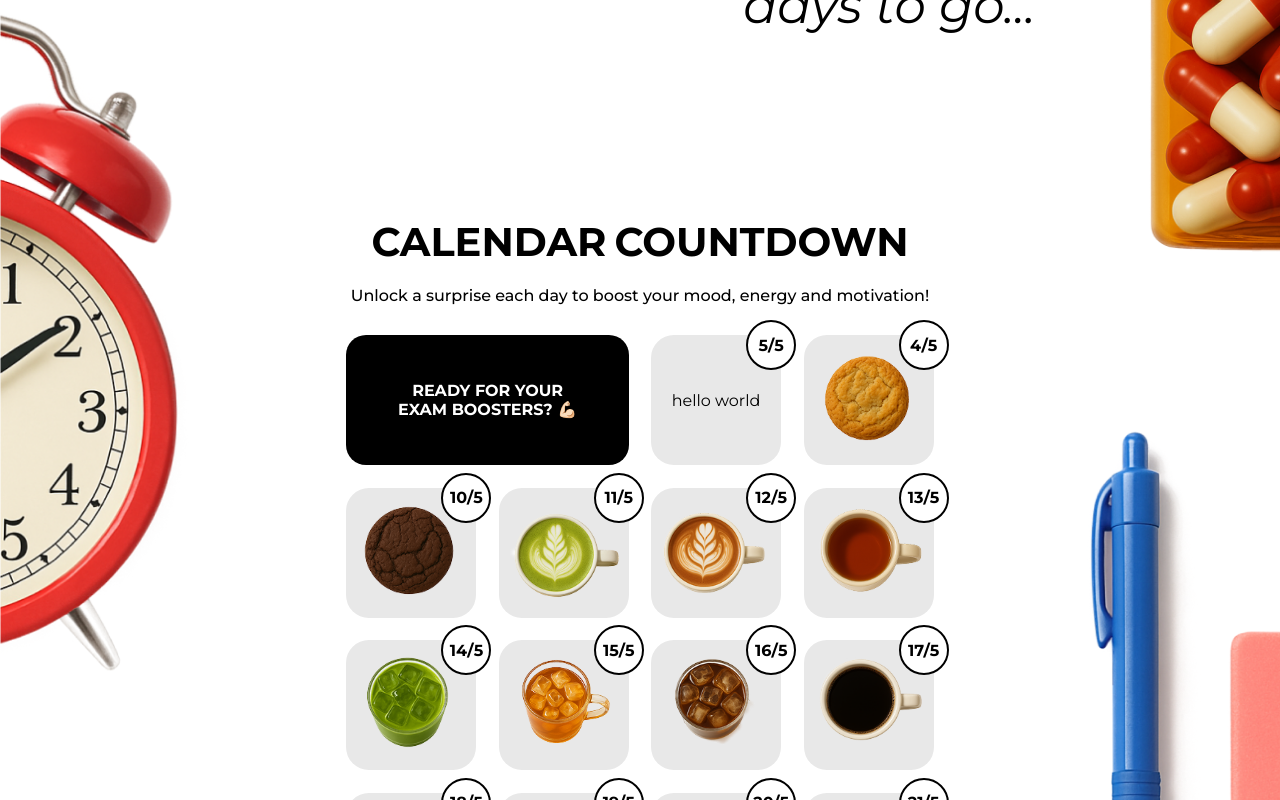
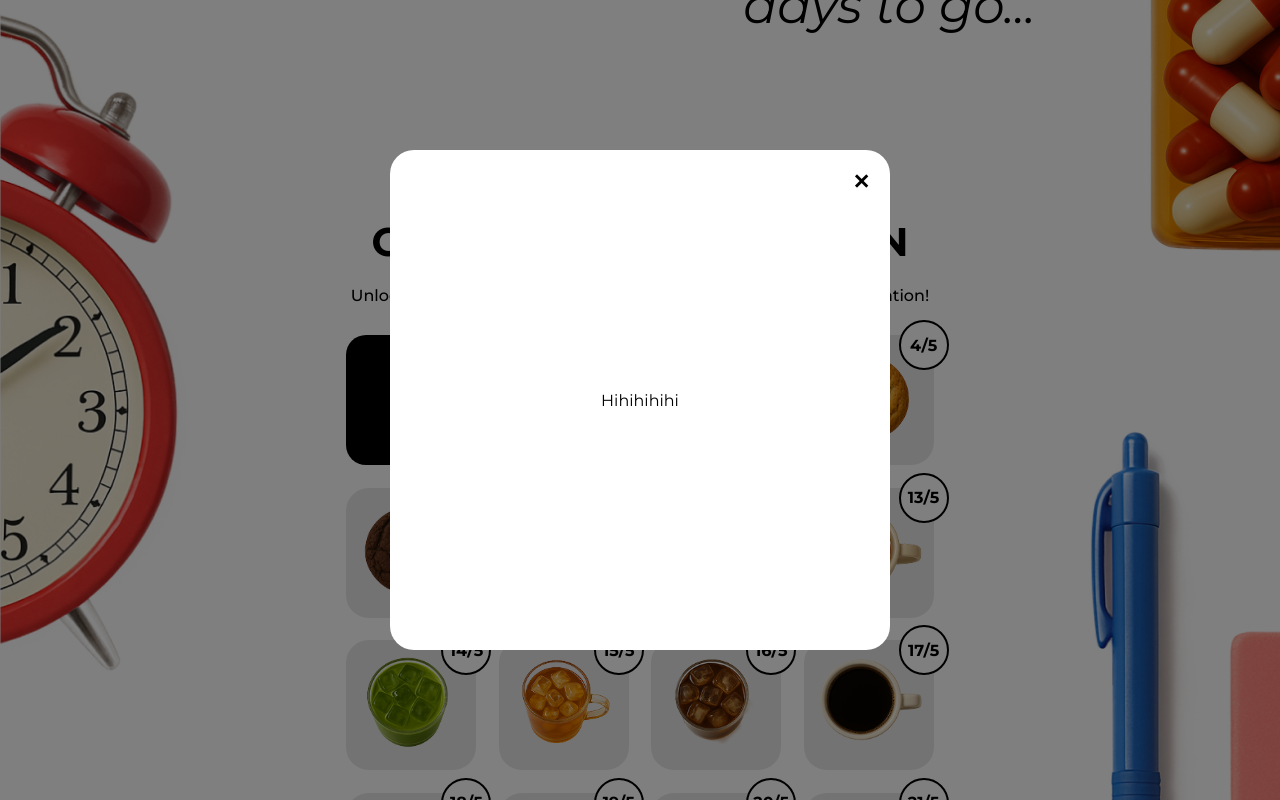
Before and after one commit to cherryliu27/exam-countdown, a React (Vite) app: page / in a window 1280 px wide. Both pictures are taken after a click on the element 716 px from the left and 975 px from the top of the page. Shown: the part 575-1375 px from the top of the page. Built offline with nearby package versions, Linux system fonts and the light colour scheme; a web font is replaced by a local one.

Commit message:
added modal

```diff
--- a/src/App.css
+++ b/src/App.css
@@ -162,24 +162,30 @@
   /* display: flex;
   justify-content: center;
   align-items: center; */
-  animation: bounce 2.3s ease-in-out infinite both;
+  animation: bounce 2.1s ease-in-out infinite both;
 }
 
 @keyframes bounce {
   0% {
     transform: translateY(0);
+    color: rgb(191, 20, 28);
+    /* color: coral; */
+    /* -webkit-text-stroke: 6px coral; */
+    -webkit-text-stroke: 6px rgb(191, 20, 28);
     /* color: rgb(191, 20, 28);
     -webkit-text-stroke: 6px rgb(191, 20, 28); */
   }
   50% {
-    transform: translateY(22px);
+    transform: translateY(20px);
+    color: black;
+    -webkit-text-stroke: 6px black;
+  }
+  100% {
+    transform: translateY(0);
     color: rgb(191, 20, 28);
     /* color: coral; */
     /* -webkit-text-stroke: 6px coral; */
     -webkit-text-stroke: 6px rgb(191, 20, 28);
-  }
-  100% {
-    transform: translateY(0);
     /* color: rgb(191, 20, 28);
     -webkit-text-stroke: 6px rgb(191, 20, 28); */
   }
@@ -396,6 +402,46 @@ main,
   border: none;
   border: 2px solid #fff;
 }
+
+/* MODAL */
+.modal-overlay {
+  position: fixed;
+  top: 0;
+  left: 0;
+  width: 100%;
+  height: 100%;
+  background-color: rgba(0, 0, 0, 0.5);
+  z-index: 20;
+  display: flex;
+  justify-content: center;
+  align-items: center;
+}
+
+.modal {
+  position: fixed;
+  width: 80%;
+  aspect-ratio: 1/1;
+  max-width: 500px;
+  display: flex;
+  justify-content: center;
+  align-items: center;
+  border-radius: 1.5rem;
+  background-color: #fff;
+}
+
+.modal-close {
+  position: absolute;
+  top: 15px;
+  right: 15px;
+  font-size: 1.3rem;
+  border: none;
+  font-weight: 600;
+  background-color: transparent;
+  cursor: pointer;
+  /* border: 1px solid green; */
+  padding: 5px;
+}
+
 /* *** --- NOTES SECTION --- *** */
 
 .notes {
--- a/src/assets/components/Calendar.jsx
+++ b/src/assets/components/Calendar.jsx
@@ -12,6 +12,8 @@ import { useState } from "react";
 
 export default function Calendar() {
   const [prizes, setPrizes] = useState(Prizes);
+  const [isModalOpen, setIsModalOpen] = useState(false);
+  const [modalMessage, setModalMessage] = useState("");
 
   //   function flipCard(id) {
   //     setPrizes((prev) =>
@@ -24,11 +26,23 @@ export default function Calendar() {
   //   }
 
   function flipCard(id) {
+    const clickedPrize = prizes.find((prize) => prize.id === id);
+    if (!clickedPrize.isFlipped && clickedPrize.includesModal) {
+      setTimeout(() => {
+        setModalMessage(clickedPrize.modalMessage);
+        setIsModalOpen(true);
+      }, 2500);
+    }
+
     setPrizes((prev) =>
       prev.map((prize) =>
         prize.id === id ? { ...prize, isFlipped: !prize.isFlipped } : prize
       )
     );
+  }
+
+  function closeModal() {
+    setIsModalOpen((prev) => !prev);
   }
 
   const prizeElement = prizes.map((prize) => {
@@ -77,6 +91,16 @@ export default function Calendar() {
           {prizeElement}
         </div>
       </div>
+      {isModalOpen && (
+        <div className="modal-overlay">
+          <div className="modal">
+            <button className="modal-close" onClick={closeModal}>
+              ✕
+            </button>
+            <p>{modalMessage}</p>
+          </div>
+        </div>
+      )}
     </main>
   );
 }
--- a/src/assets/components/Notes.jsx
+++ b/src/assets/components/Notes.jsx
@@ -14,7 +14,7 @@ export default function Notes() {
           Remember to rested and stay hydrated 😌
         </p>
         <p className="notes-add-text">
-          Prepared by your girlfriend. <span>You're welcome 💋</span>
+          Prepared by your amazing girlfriend. <span>You're welcome 💋</span>
         </p>
       </div>
     </div>
--- a/src/prizes.js
+++ b/src/prizes.js
@@ -5,6 +5,8 @@ const prizes = [
     isFlipped: false,
     date: new Date(2024, 4, 5),
     message: "hello world",
+    includesModal: true,
+    modalMessage: "Hihihihihi",
   },
   {
     id: 2,
```
